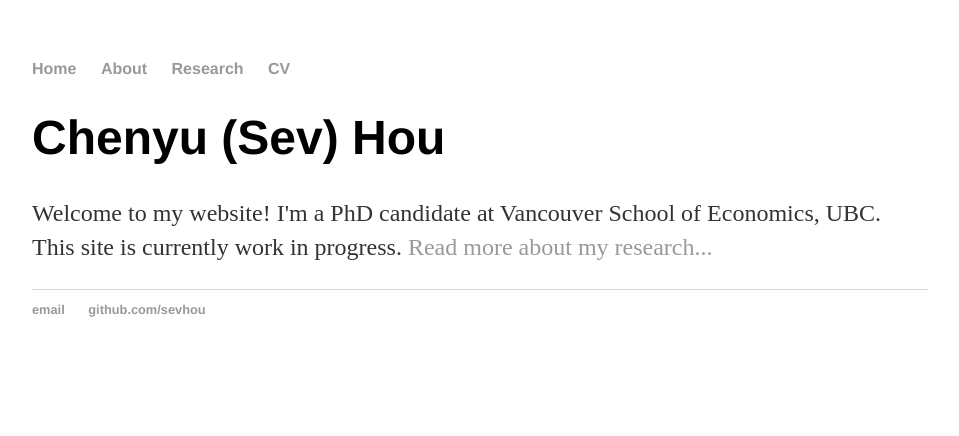
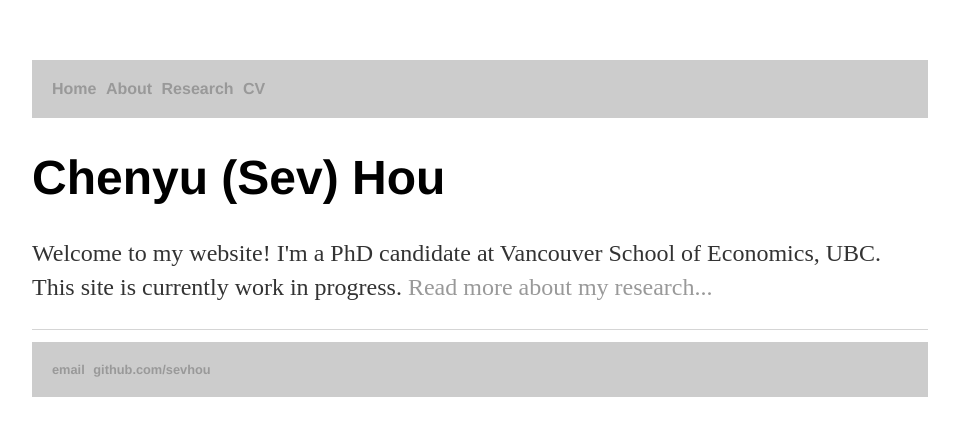
Before and after one commit to sevhou/sevhou.github.io, a Jekyll site: the page built from index.html, in a window 1280 px wide. Shown: the top 436 px of the page, without its empty margins (160-1119 px from the left). Built offline with Jekyll 4.4.1, drawn with Linux system fonts in a browser that asks for light colours.

Commit message:
Update main.css

```diff
--- a/css/main.css
+++ b/css/main.css
@@ -4,13 +4,14 @@ body {
 }
 nav ul, footer ul {
     font-family:'Helvetica', 'Arial', 'Sans-Serif';
-    padding: 0px;
+    padding: 20px;
     list-style: none;
     font-weight: bold;
+    background-color: #ccc;
 }
 nav ul li, footer ul li {
     display: inline;
-    margin-right: 20px;
+    margin-right: 5px;
 }
 a {
     text-decoration: none;
@@ -44,6 +45,7 @@ ul.posts li {
 
 
 .photo-container {
-  max-width: 120px;
+  max-width: 250px;
   padding: 10px;
+  align: left;
 }
```
